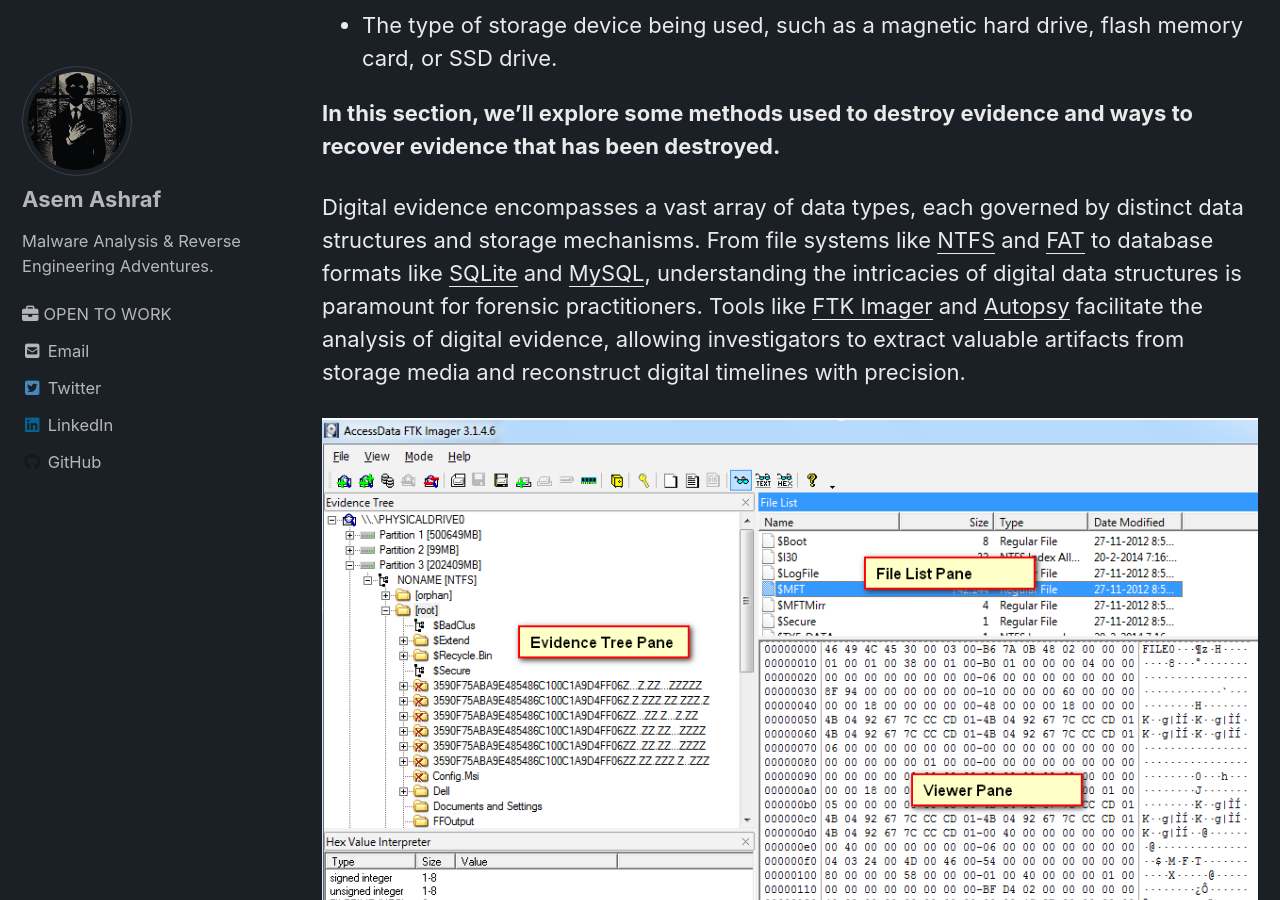
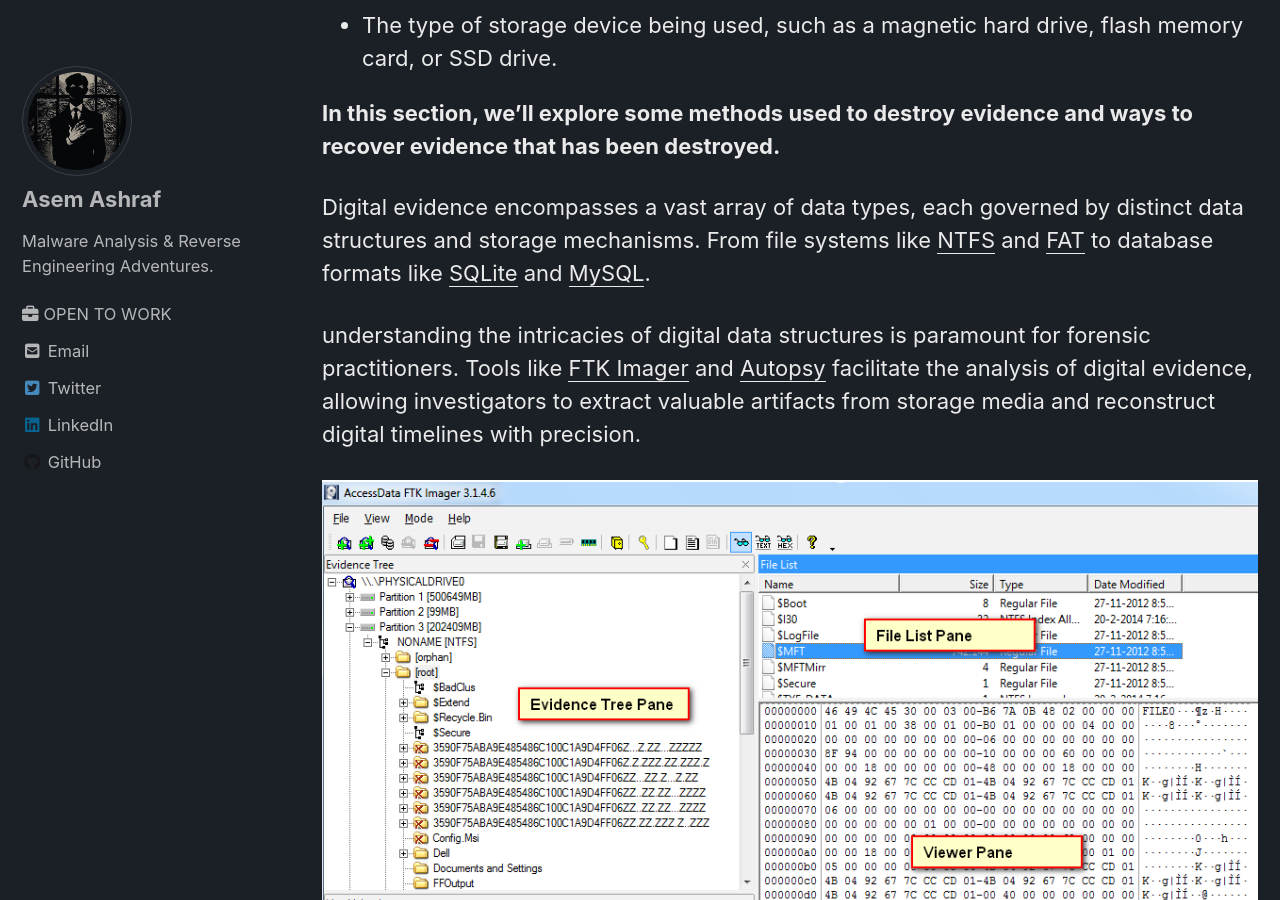
Before and after one commit to Asem-Git-Hub/Asem-Git-Hub.github.io, a Jekyll site: the page built from _posts/Digital-Forensocs/2024-4-1-Recovering-digital-evidence.md, in a window 1280 px wide and 900 px high, scrolled down 1892 px. Built offline with Jekyll 4.4.1, drawn with Linux system fonts in a browser that asks for light colours; cached includes are drawn as plain includes; nearby versions of some CDN libraries.

```diff
--- a/_posts/Digital-Forensocs/2024-4-1-Recovering-digital-evidence.md
+++ b/_posts/Digital-Forensocs/2024-4-1-Recovering-digital-evidence.md
@@ -31,7 +31,9 @@ toc: true
 
    **In this section, we'll explore some methods used to destroy evidence and ways to recover evidence that has been destroyed.**
 
-   Digital evidence encompasses a vast array of data types, each governed by distinct data structures and storage mechanisms. From file systems like <u>NTFS</u> and <u>FAT</u> to database formats like <u>SQLite</u> and <u>MySQL</u>, understanding the intricacies of digital data structures is paramount for forensic practitioners. Tools like <u>FTK Imager</u> and <u>Autopsy</u> facilitate the analysis of digital evidence, allowing investigators to extract valuable artifacts from storage media and reconstruct digital timelines with precision.
+   Digital evidence encompasses a vast array of data types, each governed by distinct data structures and storage mechanisms. From file systems like <u>NTFS</u> and <u>FAT</u> to database formats like <u>SQLite</u> and <u>MySQL</u>.
+
+   understanding the intricacies of digital data structures is paramount for forensic practitioners. Tools like <u>FTK Imager</u> and <u>Autopsy</u> facilitate the analysis of digital evidence, allowing investigators to extract valuable artifacts from storage media and reconstruct digital timelines with precision.
 
   ![error](/assets/images/digital-forensics/recovering_digital-evidence/ftk_image.png)
 
```
